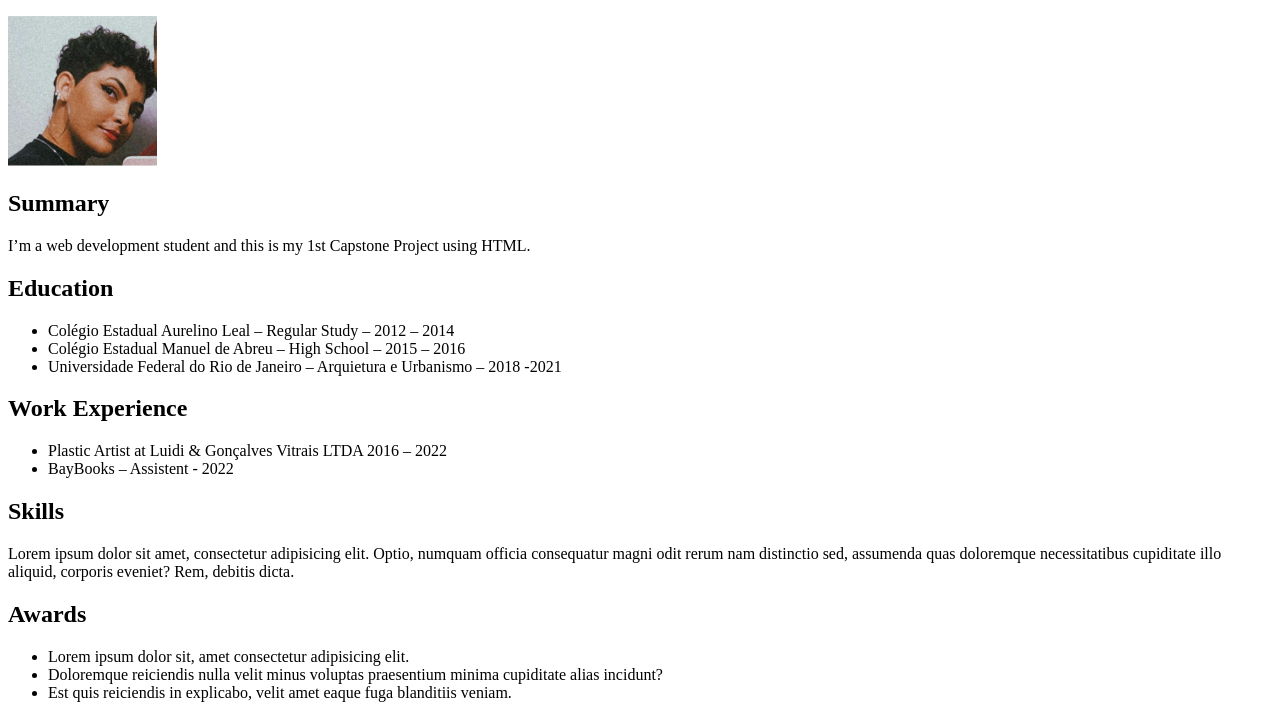
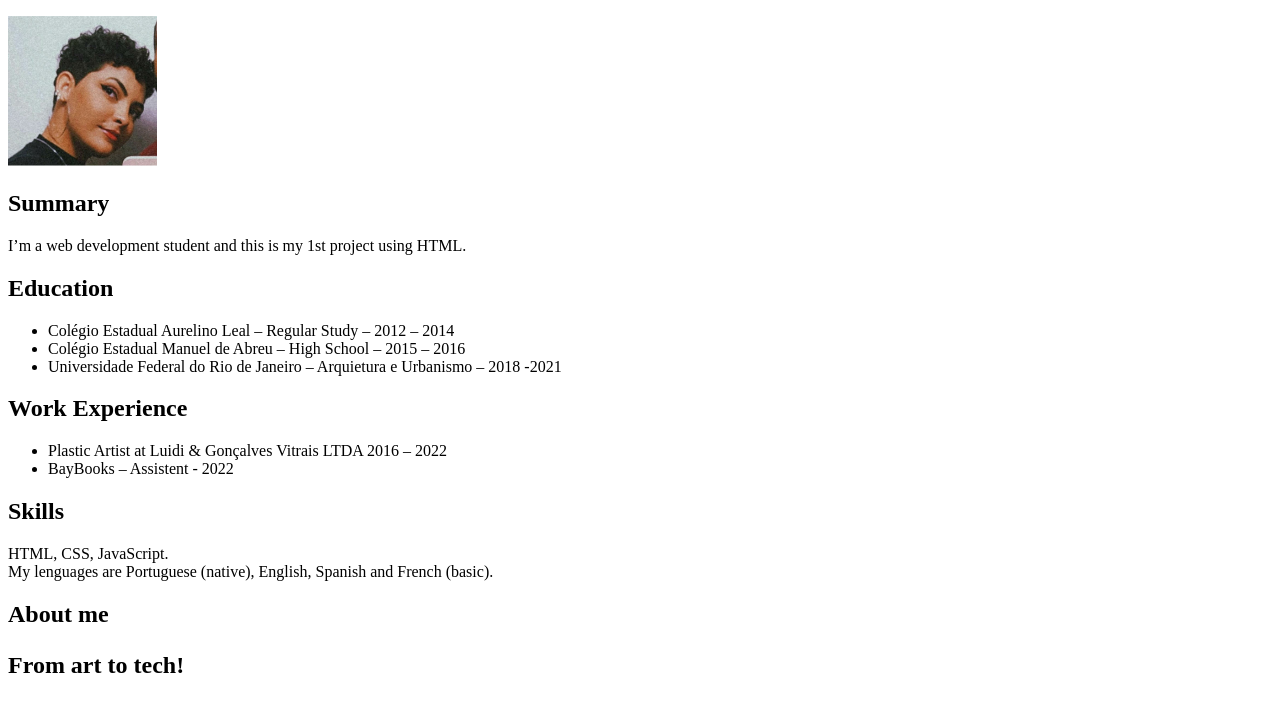
Before and after one commit to nicolesg/html-portfolio, a plain HTML site: page index.html in a window 1280 px wide. Shown: the part 100-804 px from the top of the page. Drawn offline with Linux system fonts and the light colour scheme.

Commit message:
Update index.html

```diff
--- a/index.html
+++ b/index.html
@@ -15,7 +15,7 @@
      height="150">
     <br>
     <h2>Summary</h2>
-    <p>I’m a web development student and this is my 1st Capstone Project using HTML. </p>
+    <p>I’m a web development student and this is my 1st project using HTML. </p>
     <h2>Education</h2>
     <ul>
         <li>Colégio Estadual Aurelino Leal – Regular Study – 2012 – 2014</li>
@@ -28,13 +28,16 @@
         <li>BayBooks – Assistent - 2022</li>
     </ul>
     <h2>Skills</h2>
-    <p>Lorem ipsum dolor sit amet, consectetur adipisicing elit. Optio, numquam officia consequatur magni odit rerum nam distinctio sed, assumenda quas doloremque necessitatibus cupiditate illo aliquid, corporis eveniet? Rem, debitis dicta.</p>
-    <h2>Awards</h2>
-    <ul>
-        <li>Lorem ipsum dolor sit, amet consectetur adipisicing elit.  </li>
-        <li>Doloremque reiciendis nulla velit minus voluptas praesentium minima cupiditate alias incidunt?</li>
-        <li>Est quis reiciendis in explicabo, velit amet eaque fuga blanditiis veniam.</li>
-    </ul>
+    <p>HTML, CSS, JavaScript. <br> My lenguages are Portuguese (native), English, Spanish and French (basic).</p>
+    <h2>About me<h2>
+    <p>From art to tech!<p> <br>
+
+            I started my professional journey creating oil paintings and I'm now working with stained glass painting. <br>
+            While involved with art work, I stumbled across the tech world and fell in love with it.<br>
+            As I'm studying and learning a lot about website development and working hard to become a full stack, I look forward to
+            my first working experience in the tech world. <br>
+
+            I have great communication skills and enjoy team working a lot.
     <br>
 <footer>All the copyrights by Nicole Gonçalves</footer>
 
```
